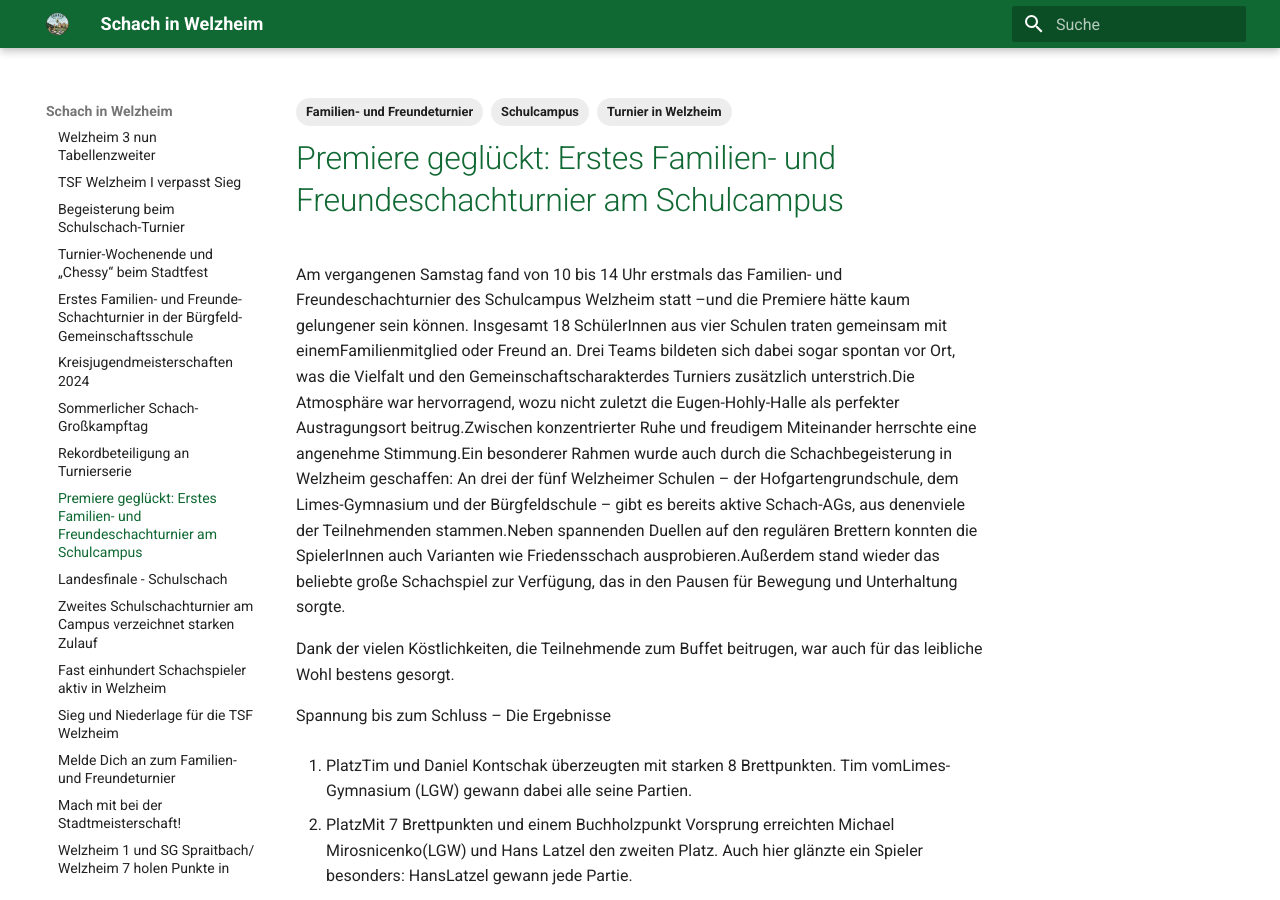
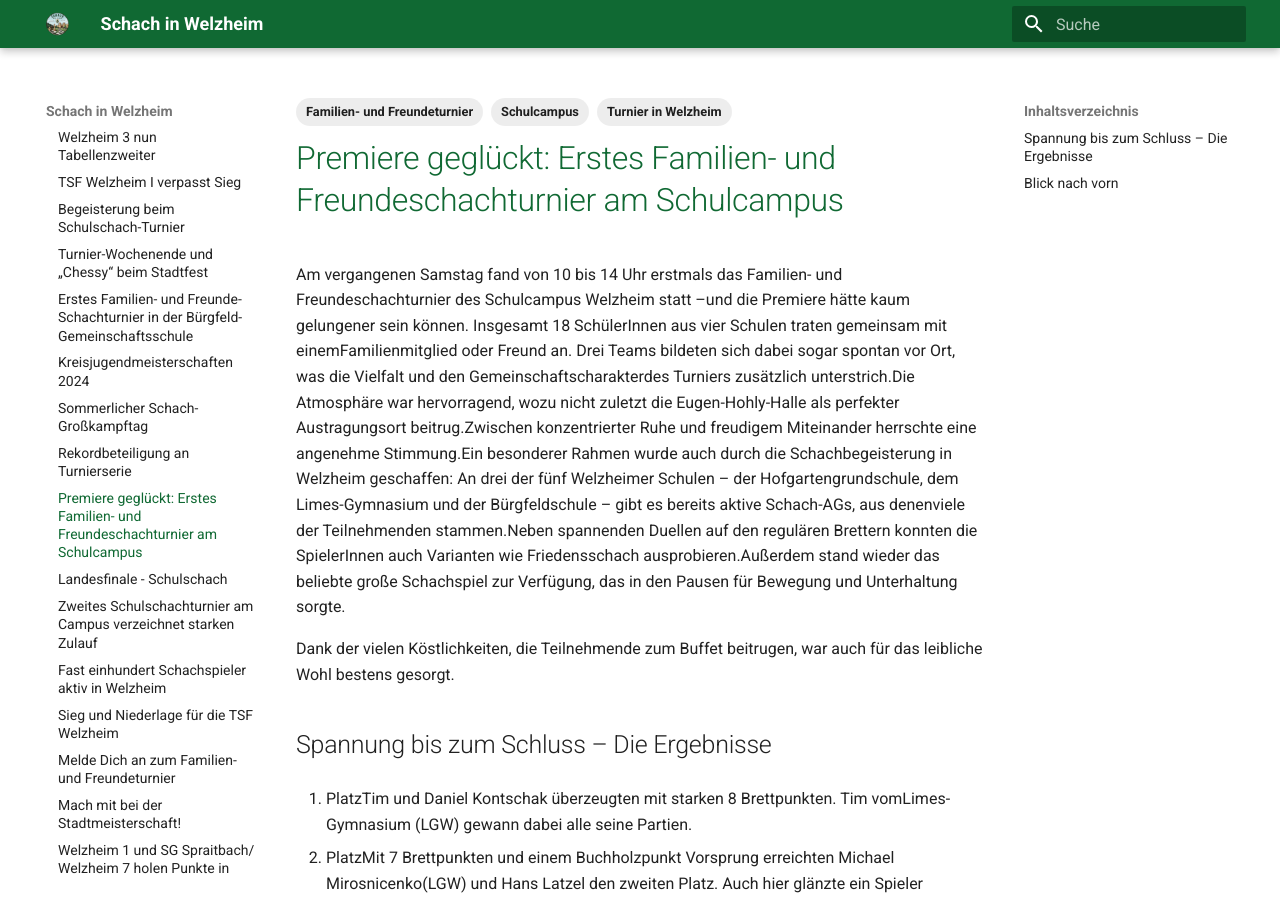
Before and after one commit to schachwelzheim/schachwelzheim, an MkDocs documentation site: the page built from docs/aktuelles/2025-11-15.md, in a window 1280 px wide and 900 px high. Built offline with MkDocs 1.6.1 and Material for MkDocs 9.7.7, drawn with Linux system fonts in a browser that asks for light colours.

Commit message:
Update formatting and headings in event summary

```diff
--- a/docs/aktuelles/2025-11-15.md
+++ b/docs/aktuelles/2025-11-15.md
@@ -11,7 +11,7 @@ Am vergangenen Samstag fand von 10 bis 14 Uhr erstmals das Familien- und Freunde
 
 Dank der vielen Köstlichkeiten, die Teilnehmende zum Buffet beitrugen, war auch für das leibliche Wohl bestens gesorgt.
 
-Spannung bis zum Schluss – Die Ergebnisse
+## Spannung bis zum Schluss – Die Ergebnisse
 
 1. PlatzTim und Daniel Kontschak überzeugten mit starken 8 Brettpunkten. Tim vomLimes-Gymnasium (LGW) gewann dabei alle seine Partien.
 
@@ -19,7 +19,7 @@ Spannung bis zum Schluss – Die Ergebnisse
 
 3. Platz – dreifach vergebenGleich drei Teams erzielten jeweils 7 Brettpunkte und 30 Buchholzpunkte:- Marlon Lindauer (Bürgfeldschule) und Walter Klink – Marlon gewann ebenfalls alleseine Partien- Timo Liepold (LGW) und Dennis Steinbinder- Laurenziu (Kastellrealschule) und Peter Eggert
 
-Blick nach vorn
+## Blick nach vorn
 
 Mit Vorfreude blickt der Schulcampus nun auf den Sommer, wenn das zweite Schulschachturnier stattfinden wird.Viele der jungen Talente werden dann bestimmt wieder ans Brett zurückkehren – und vielleicht neue Gesichter mitbringen,die durch dieses gelungene Event Interesse am Schach entwickelt haben.Wer darüber hinaus weiterspielen oder seine Fähigkeiten vertiefen möchte, kann dies auch außerhalb der Schule tun:Die Abteilung Schach der TSF Welzheim bietet am Dienstagnachmittag ein offenes „Schach für alle“ an –für alle Interessierten zum Vorbeikommen, Mitspielen und Dazulernen in der TSF Geschäftsstelle in der Burgstraße 39.
 
```
